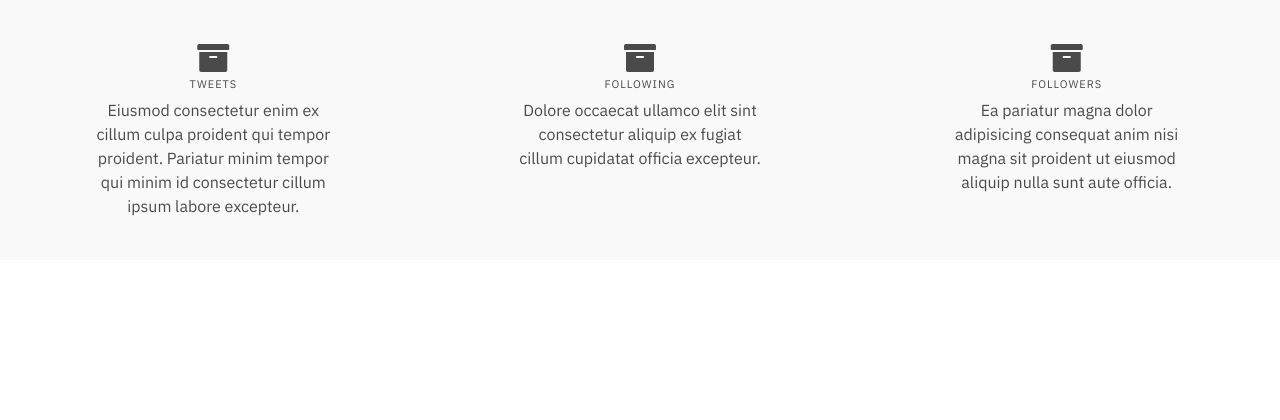
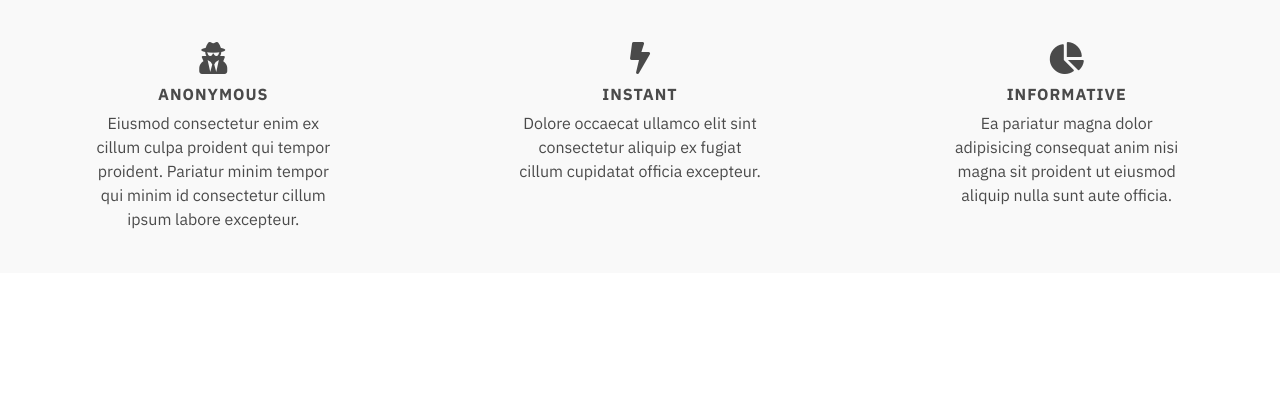
Before and after one commit to pollpa/PollPA, a Django app: page / in a window 1280 px wide. Shown: the part 64-484 px from the top of the page. Run offline with Django 3.2, Linux system fonts and the light colour scheme.

Commit message:
add info bar placeholder

```diff
--- a/pollpa/polls/static/CSS/main.css
+++ b/pollpa/polls/static/CSS/main.css
@@ -61,9 +61,10 @@ footer {
   padding-bottom: 42px;
   vertical-align: text-top;
   align-items: flex-start; }
+  #info p.heading {
+    margin-top: 6px;
+    font-weight: bold; }
   #info .level-item p {
     width: 250px; }
-  #info i.fa {
-    margin-bottom: 12px; }
 
 /*# sourceMappingURL=main.css.map */
--- a/pollpa/polls/static/SCSS/main.scss
+++ b/pollpa/polls/static/SCSS/main.scss
@@ -10,13 +10,14 @@
   vertical-align: text-top;
   align-items: flex-start;
 
+  p.heading{
+    margin-top: 6px;
+    font-weight: bold;
+  }
+
   .level-item{
     p{
       width: 250px;
     }
   }
-
-  i.fa{
-    margin-bottom: 12px;
-  }
 }
--- a/pollpa/polls/templates/polls/index.html
+++ b/pollpa/polls/templates/polls/index.html
@@ -9,8 +9,8 @@
   <section id = "info" class="level">
     <div class="level-item has-text-centered">
       <div>
-        <i class = "fas fa-archive is-size-3"></i>
-        <p class="heading">Tweets</p>
+        <i class = "fas fa-user-secret is-size-3"></i>
+        <p class="heading is-size-6">Anonymous</p>
         <p>
           Eiusmod consectetur enim ex cillum culpa proident qui tempor proident. Pariatur minim tempor qui minim id consectetur cillum ipsum labore excepteur.
         </p>
@@ -18,8 +18,8 @@
     </div>
     <div class="level-item has-text-centered">
       <div>
-        <i class = "fas fa-archive is-size-3"></i>
-        <p class="heading">Following</p>
+        <i class = "fas fa-bolt is-size-3"></i>
+        <p class="heading is-size-6">Instant</p>
         <p>
           Dolore occaecat ullamco elit sint consectetur aliquip ex fugiat cillum cupidatat officia excepteur.
         </p>
@@ -27,8 +27,8 @@
     </div>
     <div class="level-item has-text-centered">
       <div>
-        <i class = "fas fa-archive is-size-3"></i>
-        <p class="heading">Followers</p>
+        <i class = "fas fa-chart-pie is-size-3"></i>
+        <p class="heading is-size-6">Informative</p>
         <p>
            Ea pariatur magna dolor adipisicing consequat anim nisi magna sit proident ut eiusmod aliquip nulla sunt aute officia.
         </p>
```
Also changed, not shown: 1 other file.
